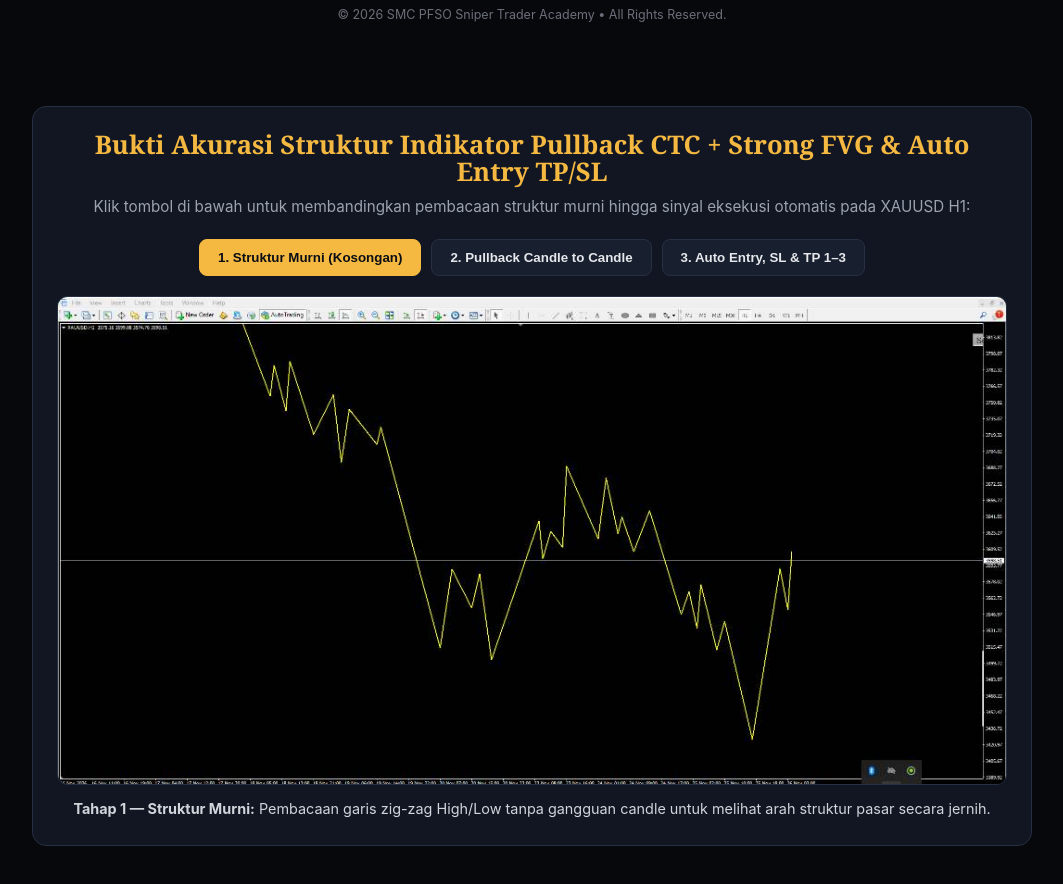
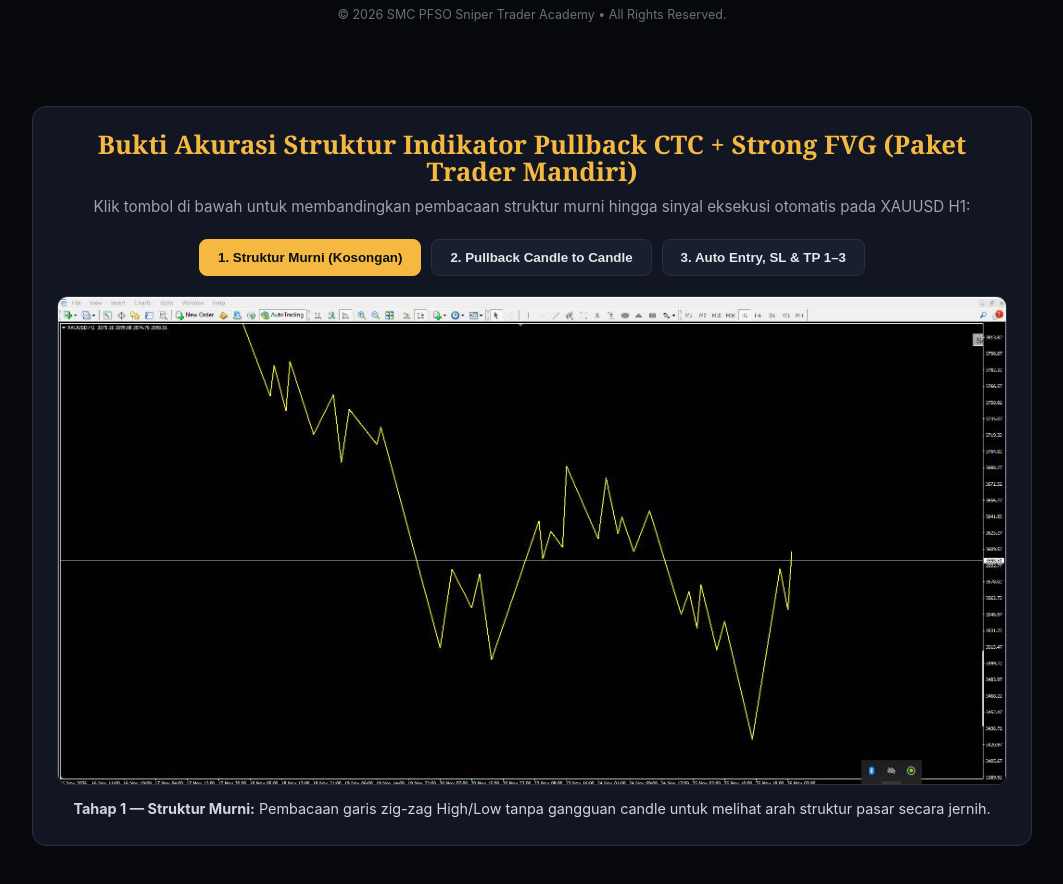
Before and after one commit to pfsosnipertrader-afk/pfso-sniper-web, a plain HTML site: page index.html in a window 1280 px wide. Shown: the part 5105-5989 px from the top of the page, without its empty margins (108-1171 px from the left). Drawn offline with Linux system fonts and the light colour scheme.

Commit message:
Update index.html

```diff
--- a/index.html
+++ b/index.html
@@ -689,7 +689,7 @@ footer .f-quote{font-family:var(--serif);font-style:italic;color:var(--gold-l);f
 
   <!-- GALERI BUKTI AKURASI CHART (3 TAHAP) -->
 <section id="galeri-chart" style="max-width: 1000px; margin: 40px auto; padding: 24px; background: #111622; border: 1px solid #263042; border-radius: 14px; text-align: center;">
-  <h2 style="color: #f5b942; font-size: 1.6rem; margin-bottom: 8px;">Bukti Akurasi Struktur Indikator Pullback CTC + Strong FVG  & Auto Entry TP/SL</h2>
+  <h2 style="color: #f5b942; font-size: 1.6rem; margin-bottom: 8px;">Bukti Akurasi Struktur Indikator Pullback CTC + Strong FVG (Paket Trader Mandiri)</h2>
   <p style="color: #9ca3af; font-size: 0.95rem; margin-bottom: 20px;">Klik tombol di bawah untuk membandingkan pembacaan struktur murni hingga sinyal eksekusi otomatis pada XAUUSD H1:</p>
 
   <!-- Tombol Tab -->
```
